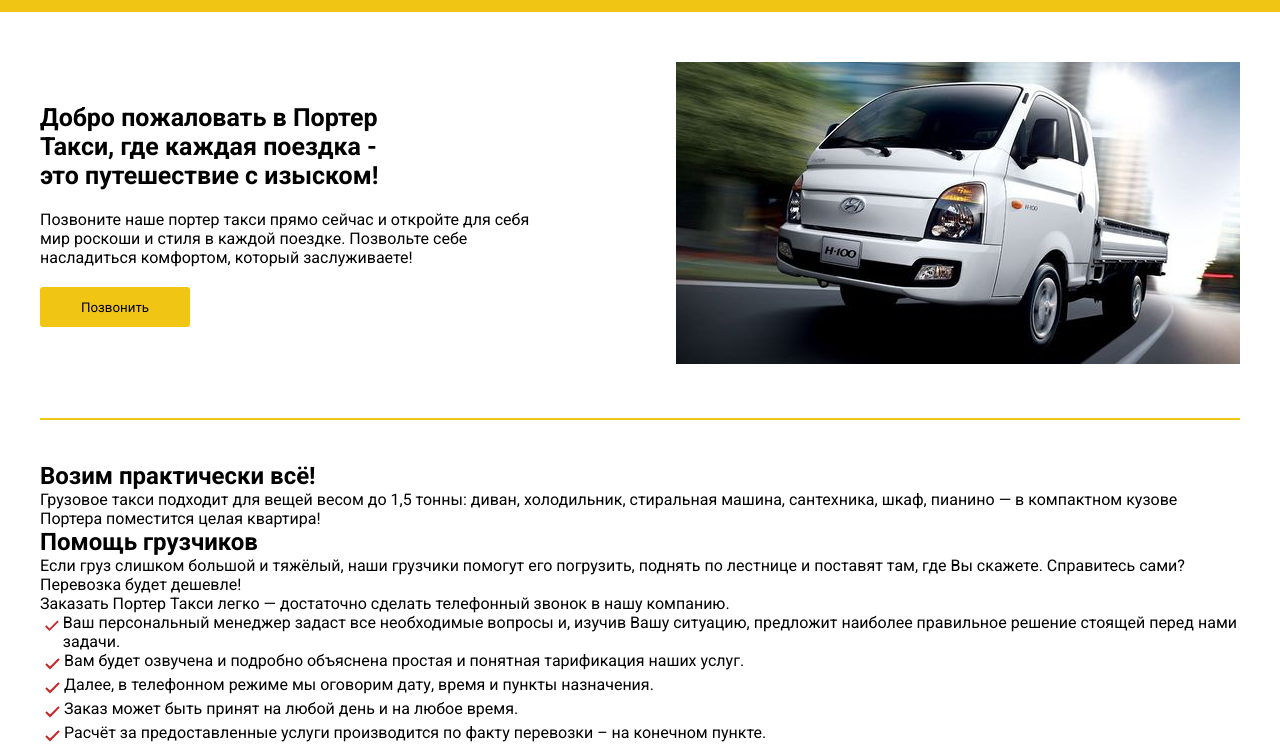
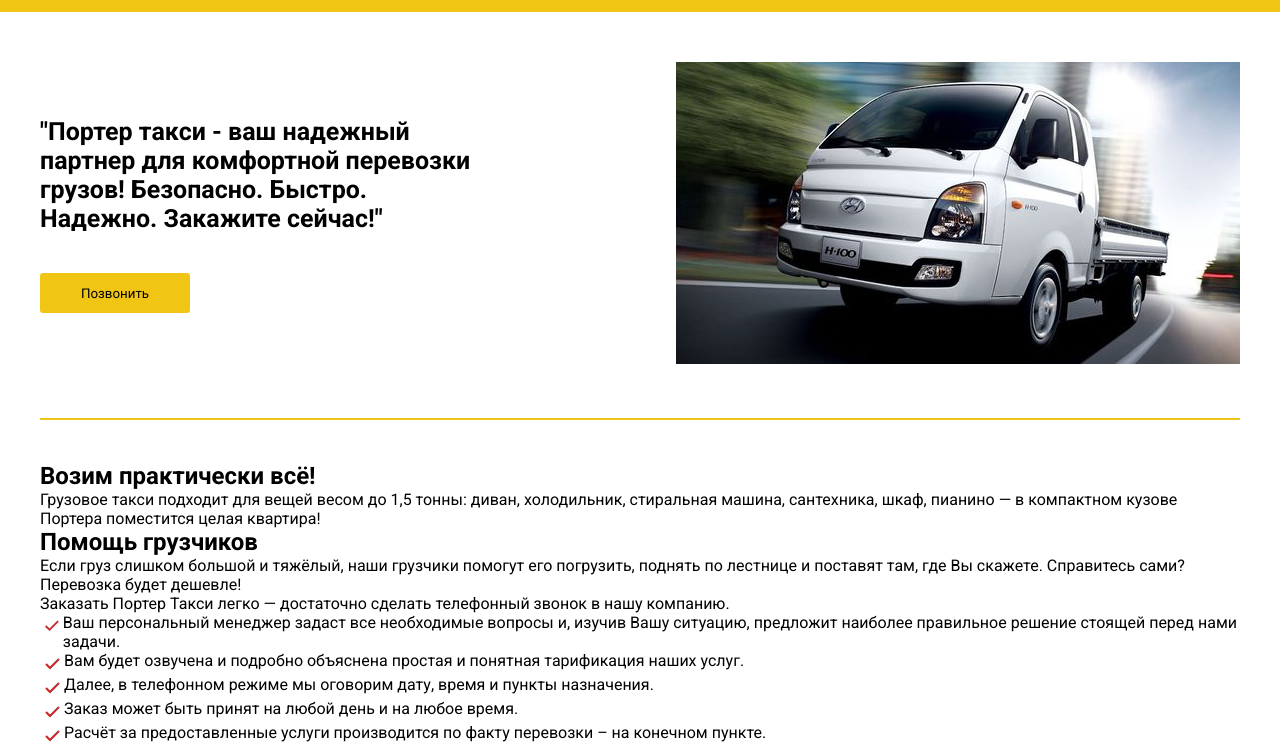
Before and after one commit to Jakyp-05/taxi-landing-page, a plain HTML site: page index.html in a window 1280 px wide. Shown: the part 53-800 px from the top of the page. Drawn offline with nearby package versions, Linux system fonts and the light colour scheme.

Commit message:
check banner

```diff
--- a/index.html
+++ b/index.html
@@ -42,14 +42,9 @@
         <div class="container">
           <div class="home-text">
             <h2>
-              Добро пожаловать в Портер Такси, где каждая поездка - это
-              путешествие с изыском!
+              "Портер такси - ваш надежный партнер для комфортной перевозки
+              грузов! Безопасно. Быстро. Надежно. Закажите сейчас!"
             </h2>
-            <p>
-              Позвоните наше портер такси прямо сейчас и откройте для себя мир
-              роскоши и стиля в каждой поездке. Позвольте себе насладиться
-              комфортом, который заслуживаете!
-            </p>
             <button id="action-button">Позвонить</button>
           </div>
           <div class="banner">
```
